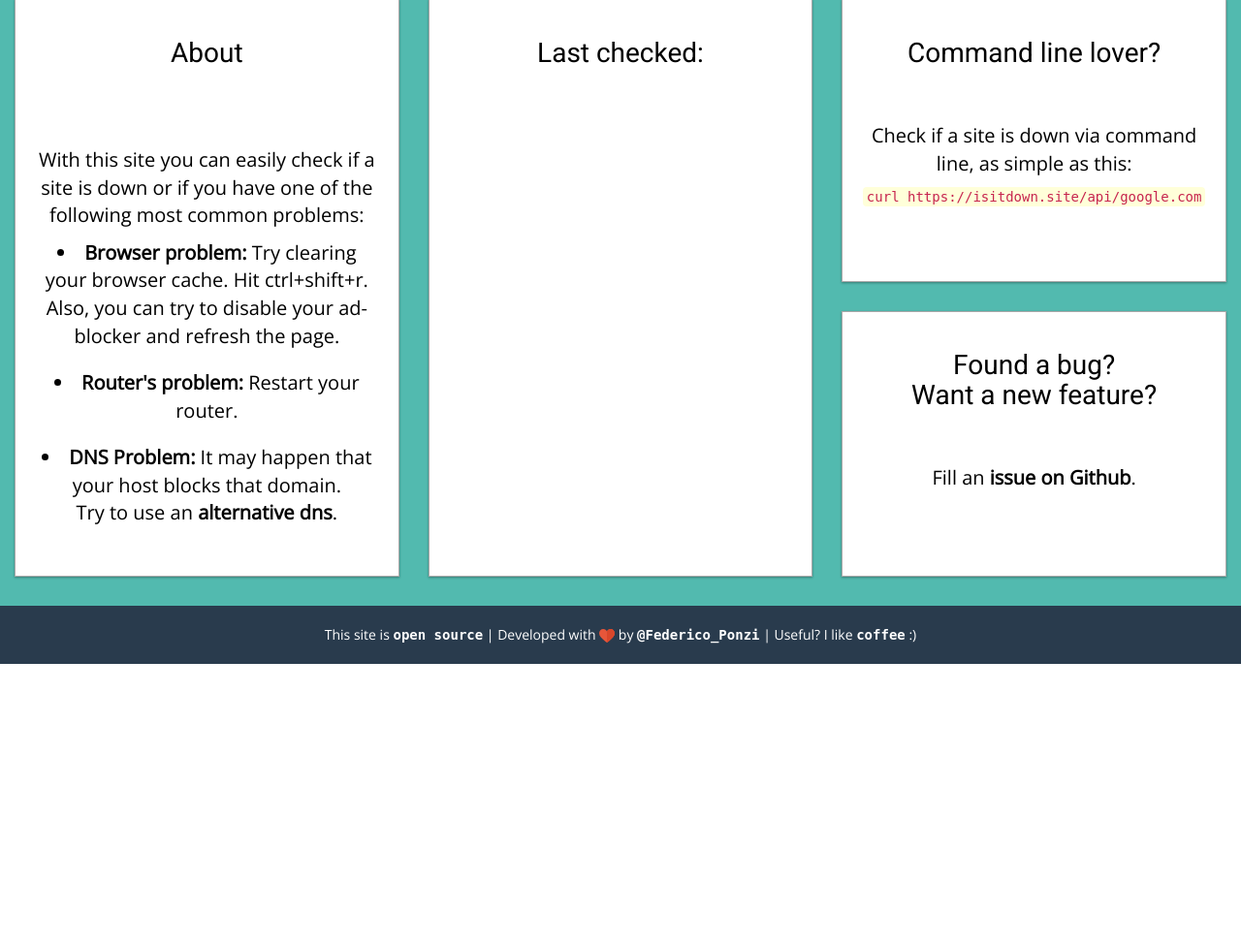
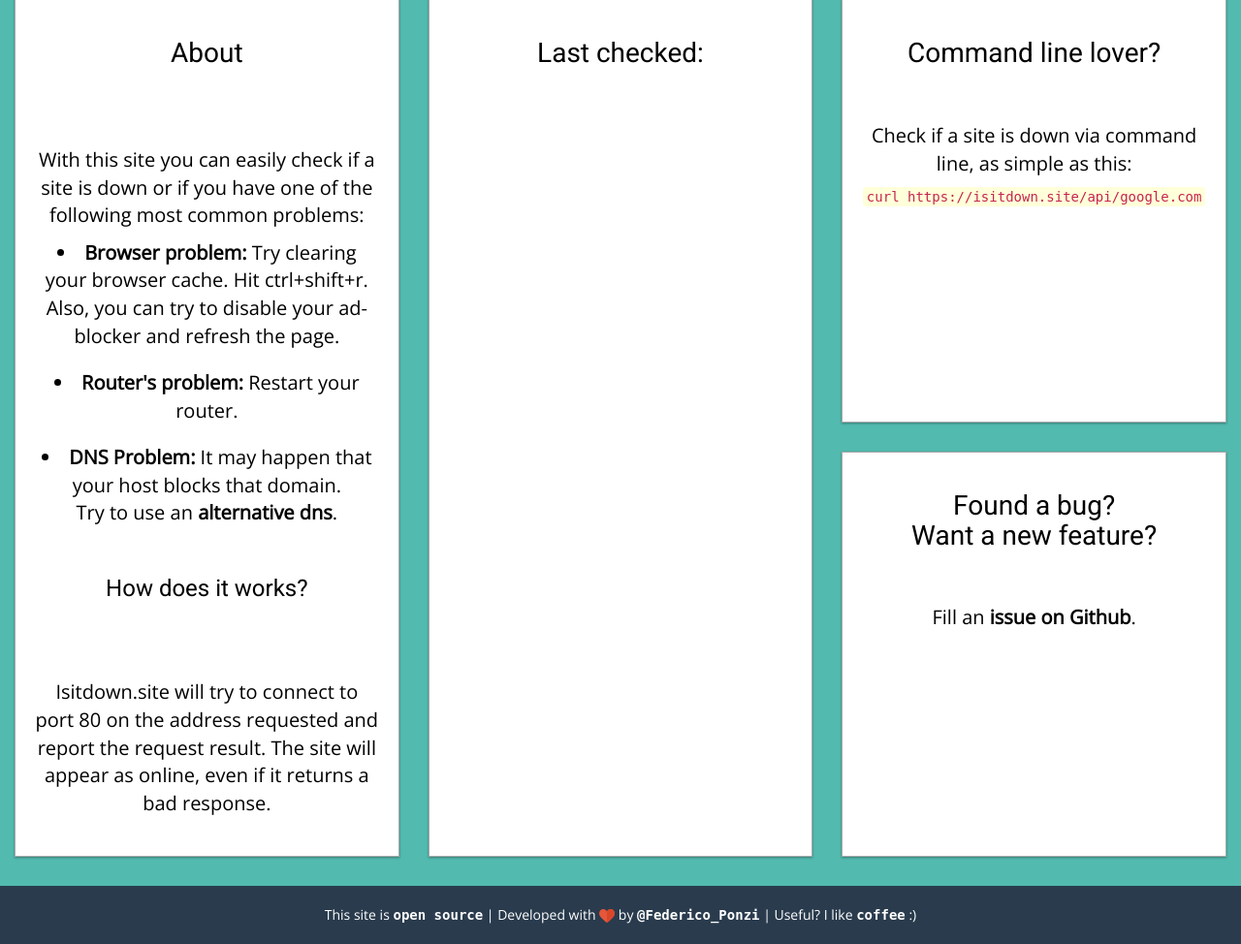
Before and after one commit to FedericoPonzi/Isitdown.site, a Flask app: page / in a window 1280 px wide. Shown: the part 338-1312 px from the top of the page at 97% size. Before the commit the page ends 1023 px from the top, so only its background shows below. Run offline with Flask 2, Linux system fonts and the light colour scheme; data that the repository does not hold is empty; some libraries are stand-ins or nearby versions.

Commit message:
Adds an explanation of how isitdown works, removes useless files

```diff
--- a/templates/index.html
+++ b/templates/index.html
@@ -73,6 +73,10 @@
             </ul>
           </p>
         </div>
+		<h3>How does it works?</h3>
+		<div>
+			<p>Isitdown.site will try to connect to port 80 on the address requested and report the request result. The site will appear as online, even if it returns a bad response.</p>
+		</div>
       </section>
     </div>
     <div class="col-xs-12 col-s-12 col-md-4 col-lg-4">
```
Also changed, not shown: templates/main.min.css (deleted), templates/minified.css (deleted).
